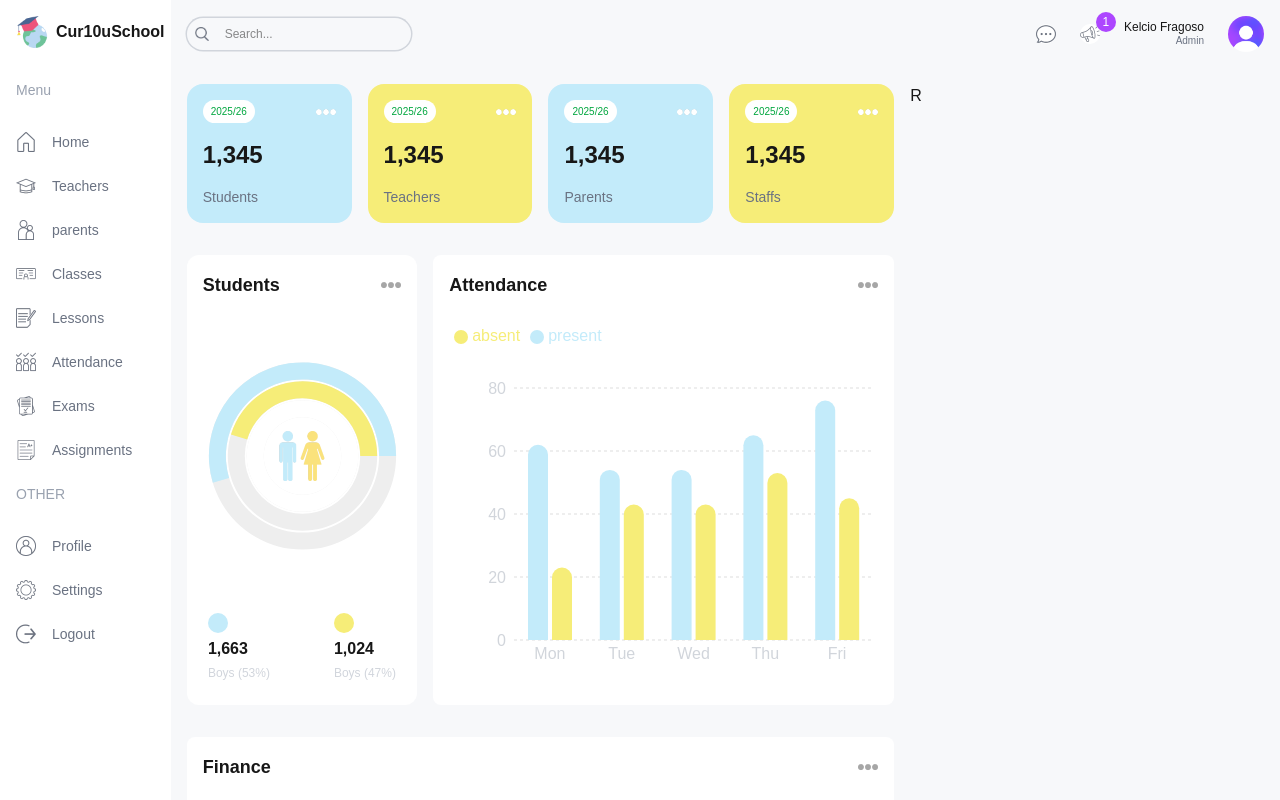
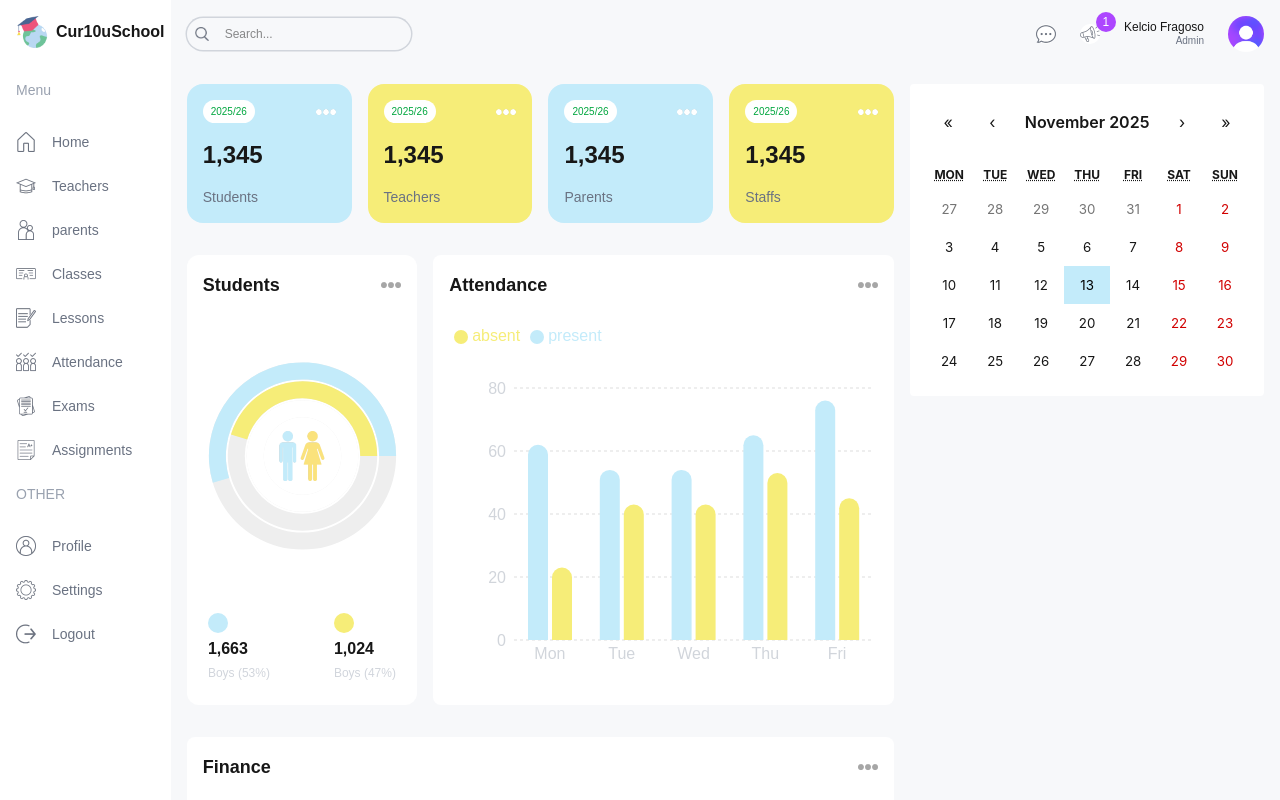
Before and after one commit to ahamuyel/cur10us-school, a Next.js app in the folder cur10us_ui/: page /admin in a window 1280 px wide. Built offline with nearby package versions, Linux system fonts and the light colour scheme.

Commit message:
calendar

```diff
--- a/cur10us_ui/app/(dashboard)/admin/page.tsx
+++ b/cur10us_ui/app/(dashboard)/admin/page.tsx
@@ -1,7 +1,8 @@
-import UserCard from "@/components/UserCard"
-import CountCharts from "@/components/CountCharts"
-import AttendanceChart from "@/components/AttendanceChart"
-import FinanceChart from "@/components/FinanceChart"
+import UserCard from "@/app/components/UserCard"
+import CountCharts from "@/app/components/CountCharts"
+import AttendanceChart from "@/app/components/AttendanceChart"
+import FinanceChart from "@/app/components/FinanceChart"
+import EventCalendar from "@/app/components/EventCalendar"
 
 const AdminPage = () =>{
     return (
@@ -30,8 +31,8 @@ const AdminPage = () =>{
                     <FinanceChart />
                 </div>
             </div>
-            <div className="w-full lg:w-1/3">
-                R
+            <div className="w-full lg:w-1/3 flex flex-col gap-8">
+                <EventCalendar />
             </div>
         </div>
     )
--- a/cur10us_ui/app/(dashboard)/layout.tsx
+++ b/cur10us_ui/app/(dashboard)/layout.tsx
@@ -1,7 +1,7 @@
 import Link from "next/link";
 import Image from "next/image";
-import Menu from "@/components/Menu";
-import NavBar from "@/components/NavBar";
+import Menu from "@/app/components/Menu";
+import NavBar from "@/app/components/NavBar";
 
 export default function DasboardLayout({
   children,
--- /dev/null
+++ b/cur10us_ui/app/components/EventCalendar.tsx
@@ -0,0 +1,20 @@
+"use client"
+import { useState } from 'react';
+
+import Calendar from 'react-calendar';
+import 'react-calendar/dist/Calendar.css';
+
+type ValuePiece = Date | null;
+
+type Value = ValuePiece | [ValuePiece, ValuePiece];
+
+
+
+const EventCalendar = () =>{
+    const [value, onChange] = useState<Value>(new Date());
+    return (
+        <div className="bg-white p-4 rounded"><Calendar onChange={onChange} value={value} /></div>
+    )
+}
+
+export default EventCalendar
--- a/cur10us_ui/components/FinanceChart.tsx
+++ b/cur10us_ui/app/components/FinanceChart.tsx
@@ -70,7 +70,7 @@ const data = [
 
 const FinanceChart = () =>{
     return(
-        <div className="bg-white rounded-lg p-4 pb-8 h-full">
+        <div className="bg-white rounded-lg p-4 pb-12 h-full">
             <div className="flex justify-between items-center">
                 <h1 className="text-lg font-semibold">Finance</h1>
                 <Image src="/moreDark.png" width={20} height={20} alt=""/>
@@ -92,8 +92,8 @@ const FinanceChart = () =>{
                     <YAxis axisLine={false} tick={{fill:"#d1d5db"}} tickLine={false} tickMargin={20}/>
                     <Tooltip contentStyle={{borderRadius:"10px", borderColor:"lightgray"}}/>
                     <Legend align="left" verticalAlign="top" wrapperStyle={{paddingTop:"10px",paddingBottom:"30px"}}/>
-                    <Line type="monotone" dataKey="income" stroke="#8884d8" strokeWidth={4}/>
-                    <Line type="monotone" dataKey="expense" stroke="#82ca9d" strokeWidth={4}/>
+                    <Line type="monotone" dataKey="income" stroke="#8884d8" strokeWidth={3}/>
+                    <Line type="monotone" dataKey="expense" stroke="#82ca9d" strokeWidth={3}/>
                 </LineChart>
             </ResponsiveContainer>
         </div>
--- a/cur10us_ui/app/globals.css
+++ b/cur10us_ui/app/globals.css
@@ -19,6 +19,23 @@
   }
 }
 
+.react-calendar{
+  width: 100% !important;
+  border: none !important;
+  font-family: "Inter", sans-serif !important;
+}
+
+.react-calendar__tile--active{
+  /* background-color: #f6ed78ff; */
+  background-color: #c3ebfa !important;
+  color: black !important;
+}
+
+
+.react-calendar__navigation__label__labelText{
+  font-weight: 600 !important;
+}
+
 body {
   background: var(--background);
   color: var(--foreground);
--- a/package.json
+++ b/package.json
@@ -17,6 +17,7 @@
   },
   "homepage": "https://github.com/ahamuyel/Cur10uSchool#readme",
   "dependencies": {
+    "react-calendar": "^6.0.0",
     "recharts": "^3.4.1"
   }
 }
```
Also changed, not shown: cur10us_ui/app/components/AttendanceChart.tsx (renamed from cur10us_ui/components/AttendanceChart.tsx), cur10us_ui/app/components/CountCharts.tsx (renamed from cur10us_ui/components/CountCharts.tsx), cur10us_ui/app/components/Menu.tsx (renamed from cur10us_ui/components/Menu.tsx), cur10us_ui/app/components/NavBar.tsx (renamed from cur10us_ui/components/NavBar.tsx), cur10us_ui/app/components/UserCard.tsx (renamed from cur10us_ui/components/UserCard.tsx), 1 other file (tests, documents, lock files or other folders).
